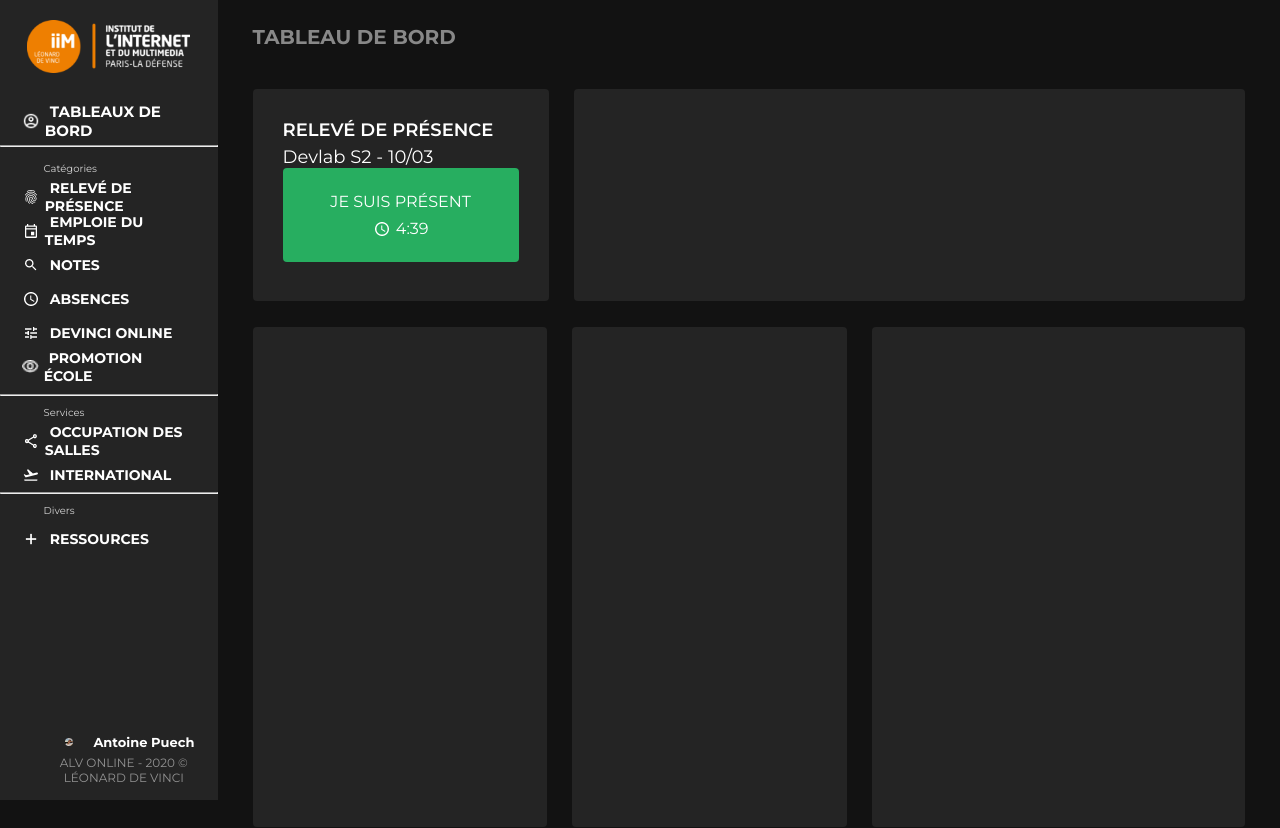
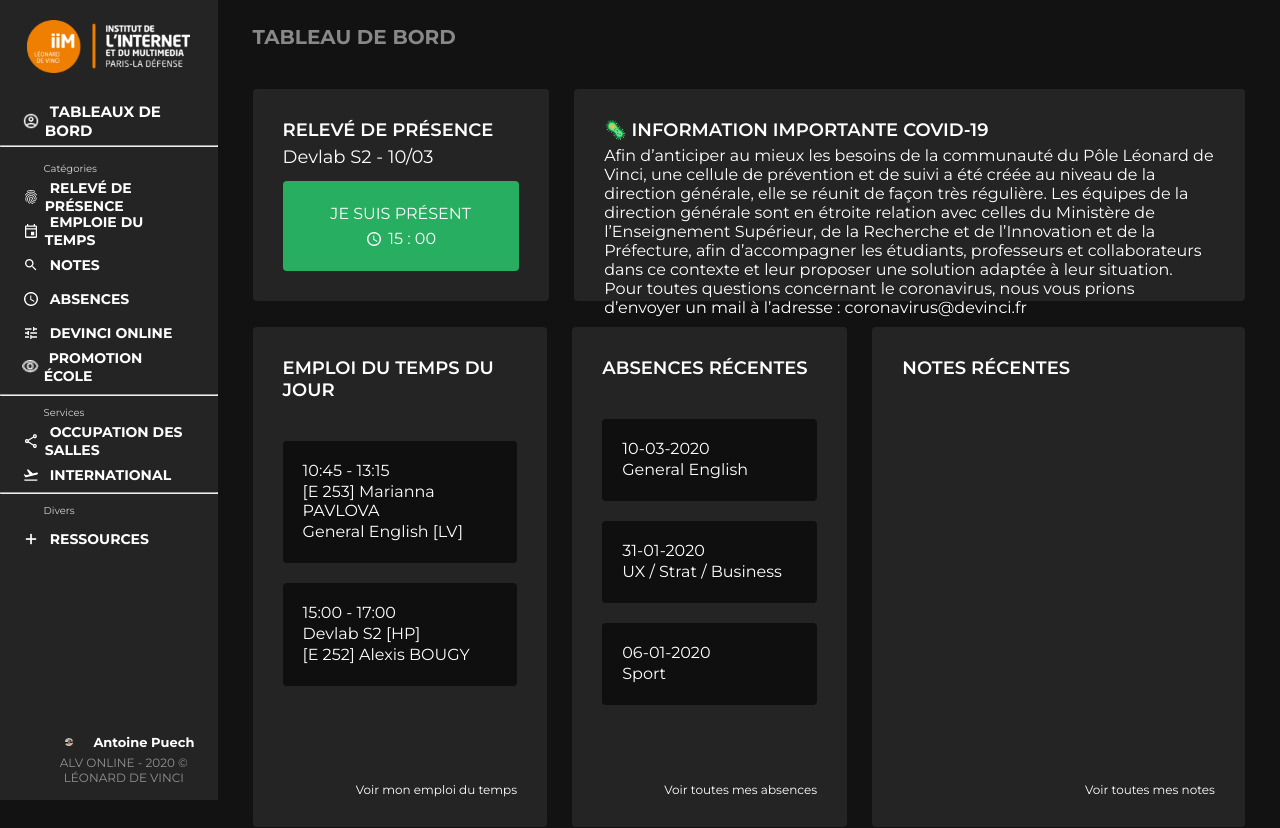
Before and after one commit to LePtiDev/Portail-LDV, a Vue app: page /#/ in a window 1280 px wide. Shown: the top 828 px of the page. Built offline with nearby package versions, Linux system fonts and the light colour scheme; what v-mask would draw is missing.

Commit message:
add absence on dashboard

```diff
--- a/package.json
+++ b/package.json
@@ -9,6 +9,7 @@
   },
   "dependencies": {
     "core-js": "^3.6.4",
+    "moment": "^2.25.3",
     "v-mask": "^2.1.0",
     "vue": "^2.6.11",
     "vue-router": "^3.1.6"
--- a/src/components/CheckButton.vue
+++ b/src/components/CheckButton.vue
@@ -3,7 +3,7 @@
         <p>JE SUIS PRÉSENT</p>
         <div class=timer>
             <img src="../assets/horloge.png" alt="">
-            <p class="time">4:39</p>
+            <p class="time">{{this.minutes}} : {{this.seconds}}0</p>
         </div>
     </div>
 </template>
@@ -14,16 +14,21 @@
     props: {
         student: String,
     },
-    methods: {
 
-    }
+    data() {
+        return {
+            show: "15:00",
+            minutes: 15,
+            seconds: 0,
+        }
+    },
 }
 </script>
 
 <style scoped>
 
 .bouton{
-    height: 94px;
+    height: 90px;
     width: 100%;
     background-color: #27AE60;
     border-radius: 4px;
@@ -32,6 +37,7 @@
     justify-content: space-around;
     align-items: center;
     padding: 20px;
+    cursor: pointer;
 }
 
 .timer{
--- /dev/null
+++ b/src/components/dashboard_components/DivAbsence.vue
@@ -0,0 +1,39 @@
+<template>
+    <div class="container-absence">
+        <div class="contenu-absence">
+            <p class="contenu date">{{date}}</p>
+            <p class="contenu room">{{room}}</p>
+            <p class="contenu course">{{course}}</p>
+        </div>
+        <div class="justify"></div>
+    </div>
+</template>
+
+<script>
+export default {
+    name: 'DivAbsence',
+    props: {
+        student: String,
+        date: String,
+        room: String,
+        course: String
+    },
+}
+</script>
+
+<style scoped>
+
+.container-absence{
+    height: auto;
+    width: 100%;
+    background-color: #0F0F0F;
+    border-radius: 4px;
+    padding: 20px;
+    margin: 20px 0px 0px 0px;
+}
+
+.contenu{
+    margin: 0px 0px 2px 0px;
+}
+
+</style>
--- /dev/null
+++ b/src/components/dashboard_components/DivSchedule.vue
@@ -0,0 +1,36 @@
+<template>
+    <div class="container-course">
+        <p class="contenu date">{{date}}</p>
+        <p class="contenu room">{{room}}</p>
+        <p class="contenu course">{{course}}</p>
+    </div>
+</template>
+
+<script>
+export default {
+    name: 'DivSchedule',
+    props: {
+        student: String,
+        date: String,
+        room: String,
+        course: String
+    },
+}
+</script>
+
+<style scoped>
+
+.container-course{
+    height: auto;
+    width: 100%;
+    background-color: #0F0F0F;
+    border-radius: 4px;
+    padding: 20px;
+    margin: 20px 0px 0px 0px;
+}
+
+.contenu{
+    margin: 0px 0px 2px 0px;
+}
+
+</style>
--- a/src/pages/dashboard.vue
+++ b/src/pages/dashboard.vue
@@ -4,19 +4,49 @@
         <div class="grid">
             <div class="rows row-one">
                 <div class="section presence">
-                    <p class="section-title">RELEVÉ DE PRÉSENCE</p>
-                    <p class="section-underTitle">Devlab S2 - 10/03</p>
+                    <div>
+                        <p class="section-title">RELEVÉ DE PRÉSENCE</p>
+                        <p class="section-underTitle">Devlab S2 - 10/03</p>
+                    </div>
                     <CheckButton/>
                 </div>
                 <div class="space"></div>
-                <div class="section information"></div>
+                <div class="section information">
+                    <p class="section-title">🦠 INFORMATION IMPORTANTE COVID-19</p>
+                    <p>
+                        Afin d’anticiper au mieux les besoins de la communauté du Pôle Léonard de Vinci,
+                        une cellule de prévention et de suivi a été créée au niveau de la direction générale,
+                        elle se réunit de façon très régulière. Les équipes de la direction générale sont en
+                        étroite relation avec celles du Ministère de l’Enseignement Supérieur, de la Recherche
+                        et de l’Innovation et de la Préfecture, afin d’accompagner les étudiants, professeurs
+                        et collaborateurs dans ce contexte et leur proposer une solution adaptée à leur situation.
+                        Pour toutes questions concernant le coronavirus, nous vous prions d’envoyer un mail
+                        à l’adresse : coronavirus@devinci.fr
+                    </p>
+                </div>
             </div>
             <div class="rows row-two">
-                <div class="section edt"></div>
+                <div class="section edt">
+                    <p class="section-title marg-schedule">EMPLOI DU TEMPS DU JOUR</p>
+                    <div v-for="item in this.course" :key="item">
+                        <DivSchedule :room="item.room" :course="item.course" :date="item.date"></DivSchedule>
+                    </div>
+                    <a class="see-more" href="#">Voir mon emploi du temps</a>
+                </div>
                 <div class="space"></div>
-                <div class="section absence"></div>
+                <div class="section absence">
+                    <p class="section-title marg-schedule">ABSENCES RÉCENTES</p>
+                    <div v-for="item in this.absence" :key="item">
+                        <DivAbsence :room="item.room" :course="item.course" :date="item.date"></DivAbsence>
+                    </div>
+                    <a class="see-more" href="#">Voir toutes mes absences</a>
+                </div>
                 <div class="space"></div>
-                <div class="section mark"></div>
+                <div class="section mark">
+                    <p class="section-title marg-schedule">NOTES RÉCENTES</p>
+
+                    <a class="see-more" href="#">Voir toutes mes notes</a>
+                </div>
             </div>
             <div class="rows row-three">
                 <div class="section contact"></div>
@@ -28,14 +58,33 @@
 <script>
 
 import CheckButton from '../components/CheckButton'
+import DivSchedule from '../components/dashboard_components/DivSchedule'
+import DivAbsence from '../components/dashboard_components/DivSchedule'
 
 export default {
   name: "Dashboard",
   components: {
       CheckButton,
+      DivSchedule,
+      DivAbsence
   },
   props: {
     msg: String
+  },
+
+  data(){
+      return {
+          course : [
+              {date: "10:45 - 13:15", course: "General English [LV]", room: "[E 253] Marianna PAVLOVA"},
+              {date: "15:00 - 17:00", course: "[E 252] Alexis BOUGY", room: "Devlab S2 [HP]"}
+          ],
+
+          absence : [
+              {date: "10-03-2020", course: "General English", status: false, reason: "Absent"},
+              {date: "31-01-2020", course: "UX / Strat / Business", status: true, reason: "Excusee par scolarité"},
+              {date: "06-01-2020", course: "Sport", status: true, reason: "Dispense de sport"},
+          ]
+      }
   }
 };
 </script>
@@ -71,6 +120,14 @@
 
 .section-underTitle{
   font-size: 18px;
+}
+
+.see-more{
+    position: absolute;
+    bottom: 30px;
+    right: 30px;
+    font-size: 12px;
+    text-decoration: none;
 }
 
 /* Grille */
@@ -112,6 +169,7 @@
     background-color: #242424;
     height: 100%;
     border-radius: 4px;
+    position: relative;
 }
 
 .space{
@@ -121,10 +179,18 @@
 
 .presence{
     width: 30%;
+    display: flex;
+    justify-content: space-between;
+    align-items: flex-start;
+    flex-direction: column;
 }
 
 .information{
     width: 68%;
+    display: flex;
+    justify-content: space-between;
+    align-items: flex-start;
+    flex-direction: column;
 }
 
 .edt{
@@ -151,4 +217,12 @@
   background-color: #27AE60;
 }
 
+/* section emploi du temps */
+
+.marg-schedule{
+    margin-bottom: 40px;
+}
+
+
+
 </style>
```
Also changed, not shown: 1 other file (tests, documents, lock files or other folders).
